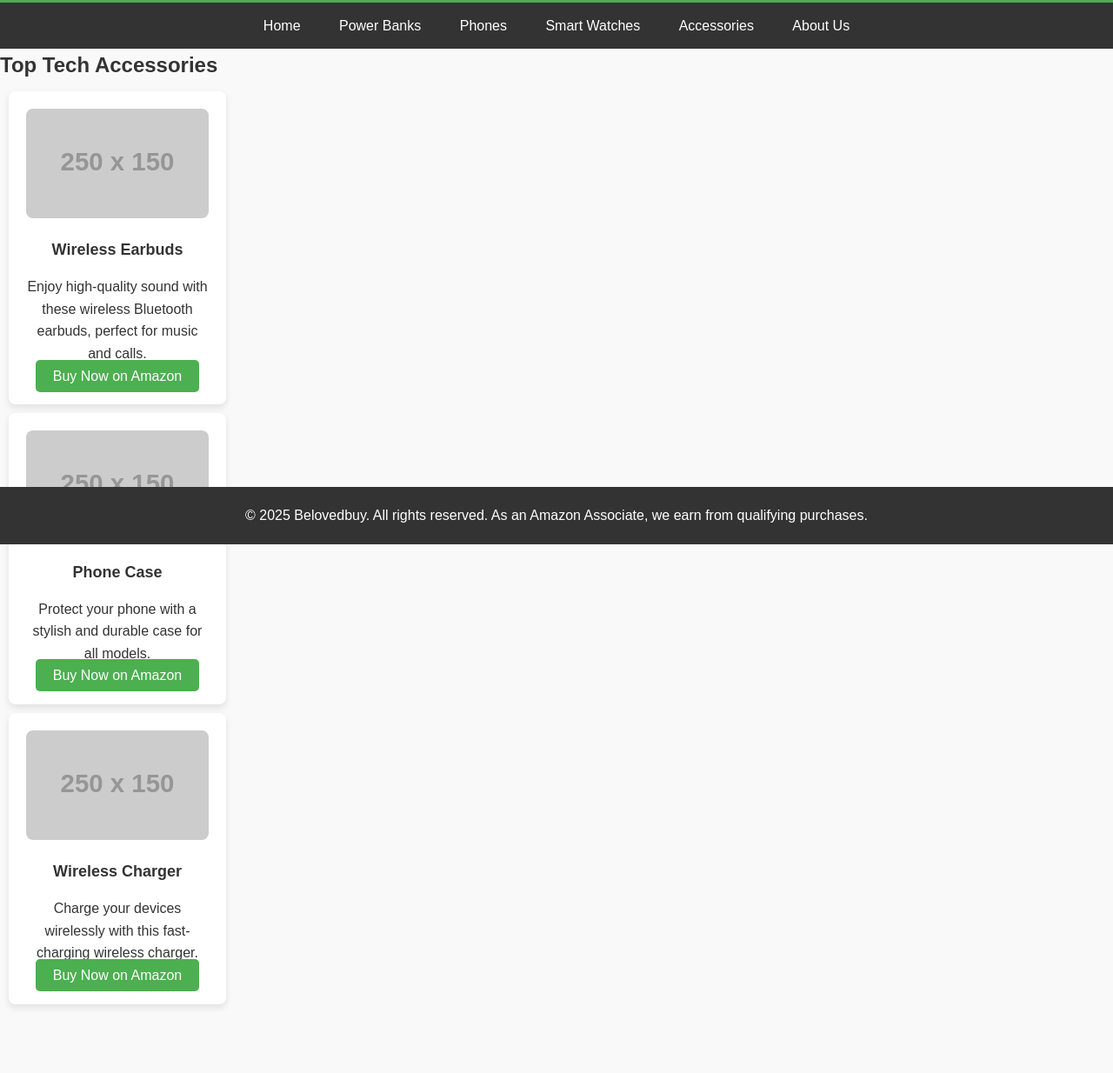
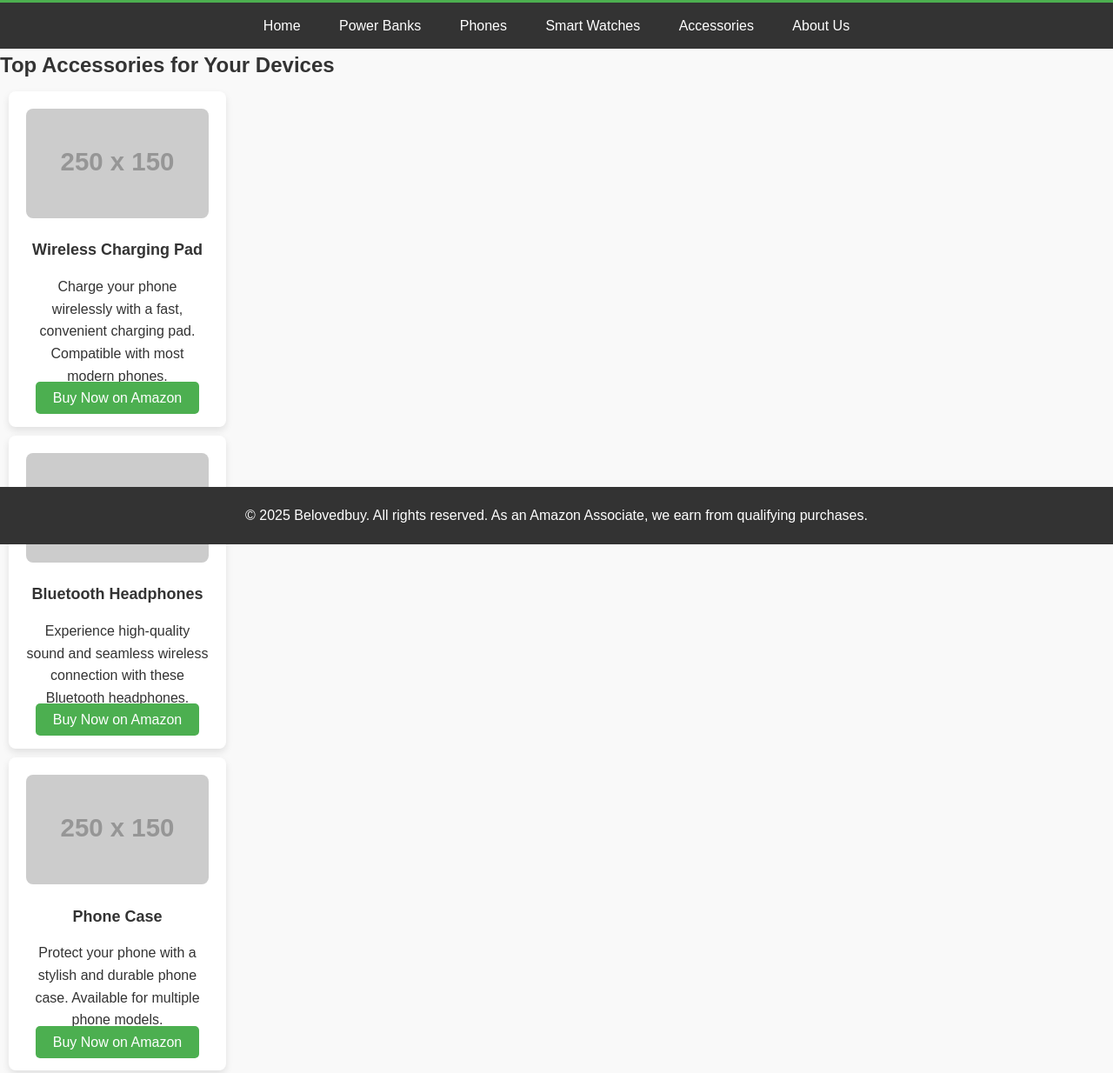
Before and after one commit to Belovedbuy/belovedbuy.github.com, a plain HTML site: page accessories.html in a window 1280 px wide. Shown: the part 174-1408 px from the top of the page at 87% size. Before the commit the page ends 1339 px from the top, so only its background shows below. Drawn offline with Linux system fonts and the light colour scheme; placeholder pictures from the web are drawn by us.

Commit message:
Update accessories.html

```diff
--- a/accessories.html
+++ b/accessories.html
@@ -5,14 +5,14 @@
   <meta charset="UTF-8" />
   <meta name="viewport" content="width=device-width, initial-scale=1.0">
   <title>Accessories | Belovedbuy</title>
-  <link rel="stylesheet" href="style.css"> <!-- Link to your stylesheet -->
+  <link rel="stylesheet" href="style.css">
 </head>
 <body>
 
   <!-- Header Section -->
   <header>
     <h1>Best Tech Accessories</h1>
-    <p>Discover top accessories to complement your tech gadgets.</p>
+    <p>Explore essential accessories to enhance your gadgets and tech experience!</p>
   </header>
 
   <!-- Navigation Menu -->
@@ -23,33 +23,54 @@
       <li><a href="phones.html">Phones</a></li>
       <li><a href="smartwatches.html">Smart Watches</a></li>
       <li><a href="accessories.html">Accessories</a></li>
-      <li><a href="about.html">About Us</a></li> <!-- Added About Us link here -->
+      <li><a href="about.html">About Us</a></li>
     </ul>
   </nav>
 
-  <!-- Featured Accessories Section -->
-  <section id="featured-accessories">
-    <h2>Top Tech Accessories</h2>
+  <!-- Accessories Section -->
+  <section id="accessories">
+    <h2>Top Accessories for Your Devices</h2>
+
+    <!-- Product 1: Wireless Charging Pad -->
     <div class="product-card">
-      <img src="https://via.placeholder.com/250x150" alt="Wireless Earbuds" />
-      <h3>Wireless Earbuds</h3>
-      <p>Enjoy high-quality sound with these wireless Bluetooth earbuds, perfect for music and calls.</p>
-      <a href="https://www.amazon.com/dp/B08QXVRFZZ?tag=yourtag-20" target="_blank">Buy Now on Amazon</a>
+      <img src="https://via.placeholder.com/250x150" alt="Wireless Charging Pad" />
+      <h3>Wireless Charging Pad</h3>
+      <p>Charge your phone wirelessly with a fast, convenient charging pad. Compatible with most modern phones.</p>
+      <a href="https://www.amazon.com/dp/B0855JZ4V8?tag=yourtag-20" target="_blank">Buy Now on Amazon</a>
     </div>
 
+    <!-- Product 2: Bluetooth Headphones -->
+    <div class="product-card">
+      <img src="https://via.placeholder.com/250x150" alt="Bluetooth Headphones" />
+      <h3>Bluetooth Headphones</h3>
+      <p>Experience high-quality sound and seamless wireless connection with these Bluetooth headphones.</p>
+      <a href="https://www.amazon.com/dp/B07YN64HGG?tag=yourtag-20" target="_blank">Buy Now on Amazon</a>
+    </div>
+
+    <!-- Product 3: Phone Case -->
     <div class="product-card">
       <img src="https://via.placeholder.com/250x150" alt="Phone Case" />
       <h3>Phone Case</h3>
-      <p>Protect your phone with a stylish and durable case for all models.</p>
-      <a href="https://www.amazon.com/dp/B07P6XH5Y9?tag=yourtag-20" target="_blank">Buy Now on Amazon</a>
+      <p>Protect your phone with a stylish and durable phone case. Available for multiple phone models.</p>
+      <a href="https://www.amazon.com/dp/B07Z95ZZV8?tag=yourtag-20" target="_blank">Buy Now on Amazon</a>
     </div>
 
+    <!-- Product 4: Portable Bluetooth Speaker -->
     <div class="product-card">
-      <img src="https://via.placeholder.com/250x150" alt="Wireless Charger" />
-      <h3>Wireless Charger</h3>
-      <p>Charge your devices wirelessly with this fast-charging wireless charger.</p>
-      <a href="https://www.amazon.com/dp/B07Y5G7T47?tag=yourtag-20" target="_blank">Buy Now on Amazon</a>
+      <img src="https://via.placeholder.com/250x150" alt="Portable Bluetooth Speaker" />
+      <h3>Portable Bluetooth Speaker</h3>
+      <p>Enjoy music on the go with a compact and powerful portable Bluetooth speaker.</p>
+      <a href="https://www.amazon.com/dp/B0897S85BL?tag=yourtag-20" target="_blank">Buy Now on Amazon</a>
     </div>
+
+    <!-- Product 5: USB-C Cable -->
+    <div class="product-card">
+      <img src="https://via.placeholder.com/250x150" alt="USB-C Cable" />
+      <h3>USB-C Cable</h3>
+      <p>High-speed USB-C cable for fast charging and data transfer. Compatible with a wide range of devices.</p>
+      <a href="https://www.amazon.com/dp/B07VHZ2H9N?tag=yourtag-20" target="_blank">Buy Now on Amazon</a>
+    </div>
+
   </section>
 
   <!-- Footer Section -->
```
